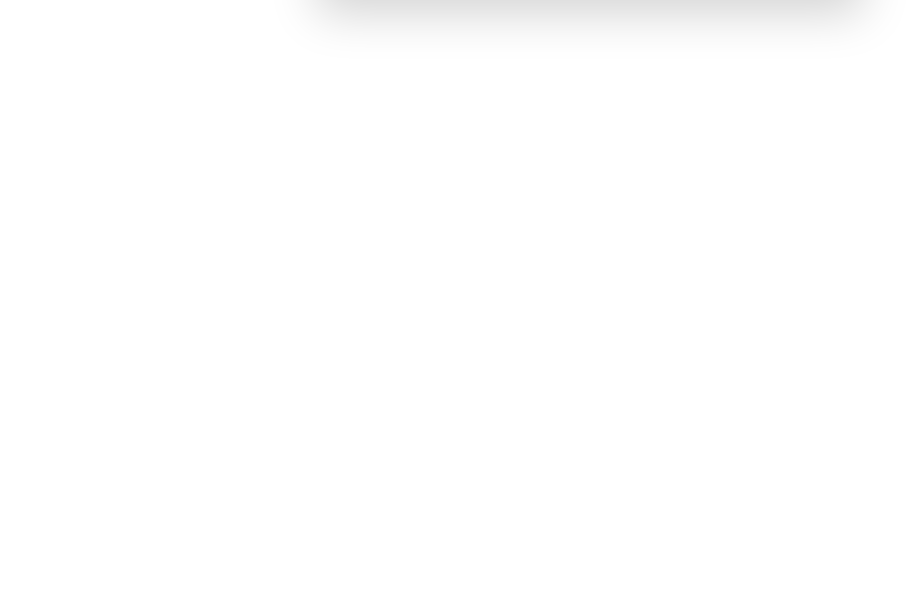
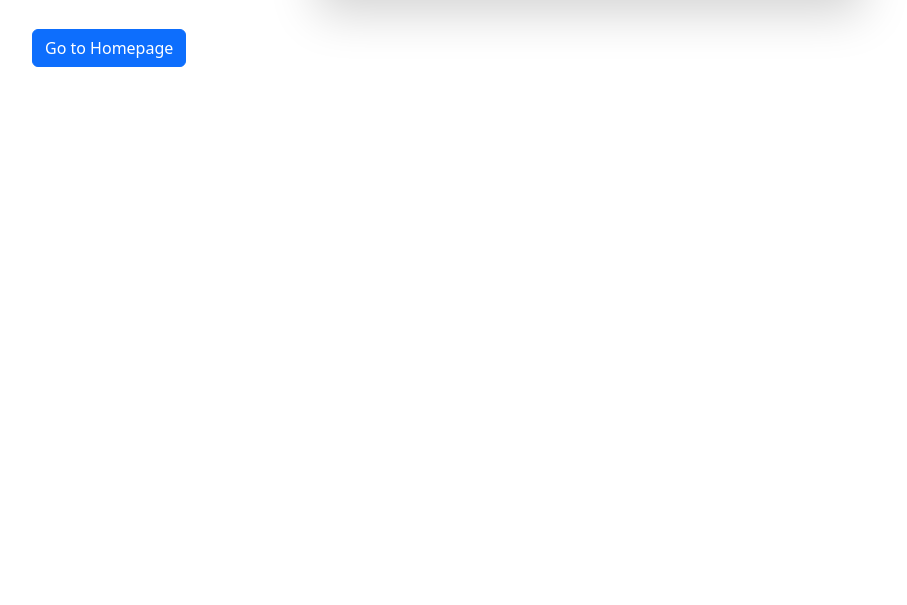
Before and after one commit to kishormote/REGISTRATION-FORM, a website: page pages/error.html in a window 1280 px wide. Shown: the part 195-800 px from the top of the page, without its empty margins (50-957 px from the left). Drawn offline with nearby package versions, Linux system fonts and the light colour scheme.

Commit message:
Update error.html

```diff
--- a/pages/error.html
+++ b/pages/error.html
@@ -18,6 +18,8 @@
                 </div>
             </div>
         </div>
+         <a href="/" class="btn btn-primary mt-3">Go to Homepage</a>
+
     </div>
 
 
```
